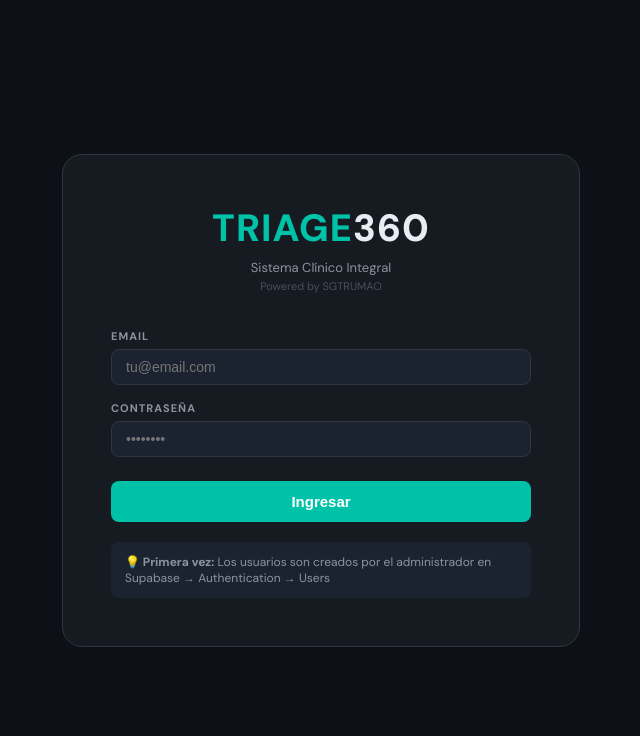
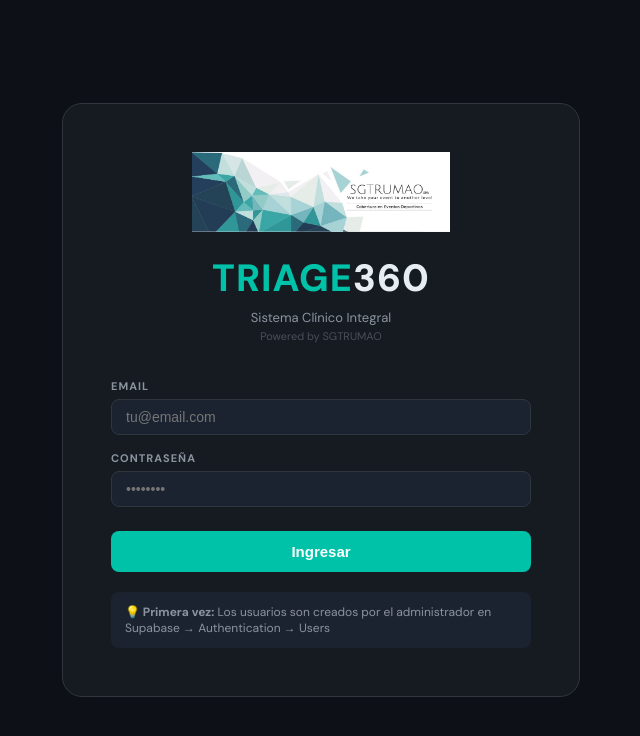
Before and after one commit to El-barto2011/triage360, a React (Create React App) app: page / in a window 1280 px wide. Shown: the top 736 px of the page, without its empty margins (319-959 px from the left). Built offline with nearby package versions, Linux system fonts and the light colour scheme.

Commit message:
logo SGTRUMAO en login

```diff
--- a/src/App.js
+++ b/src/App.js
@@ -1249,6 +1249,7 @@ function Login({ onLogin }) {
       <link href="https://fonts.googleapis.com/css2?family=DM+Sans:wght@400;500;600;700;800&display=swap" rel="stylesheet" />
       <div style={{ width: 420, padding: 48, background: C.surface, border: `1px solid ${C.border}`, borderRadius: 20 }}>
         <div style={{ textAlign: "center", marginBottom: 36 }}>
+          <img src="/SGTRUMAO-LOGO.PNG" alt="SGTRUMAO" style={{ height: 80, objectFit: "contain", marginBottom: 16 }} />
           <div style={{ fontSize: 38, fontWeight: 900, color: C.accent, letterSpacing: 1 }}>TRIAGE<span style={{ color: C.text }}>360</span></div>
           <div style={{ fontSize: 13, color: C.textMuted, marginTop: 6 }}>Sistema Clínico Integral</div>
           <div style={{ fontSize: 11, color: C.textFaint, marginTop: 3 }}>Powered by SGTRUMAO</div>
```
